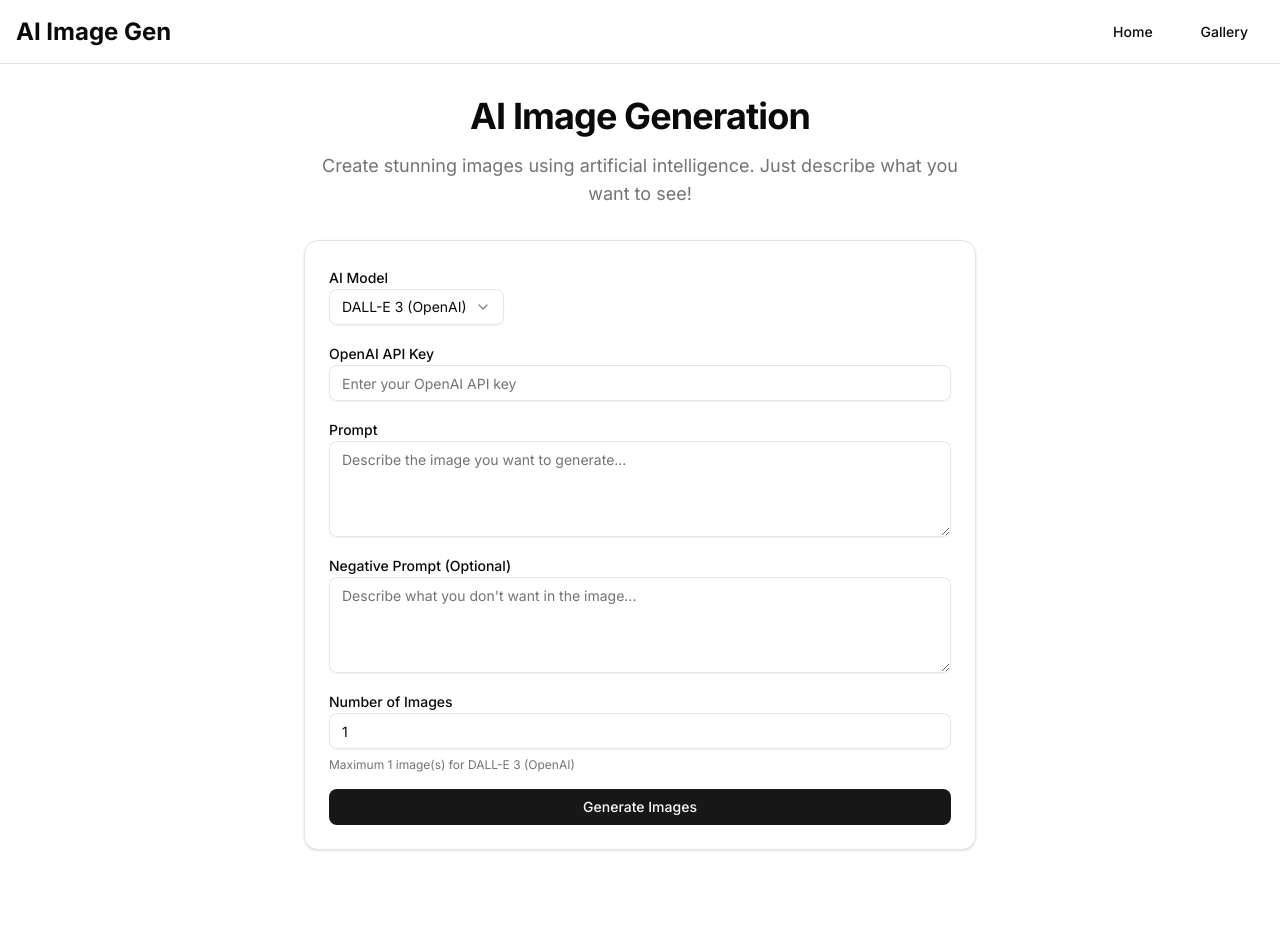
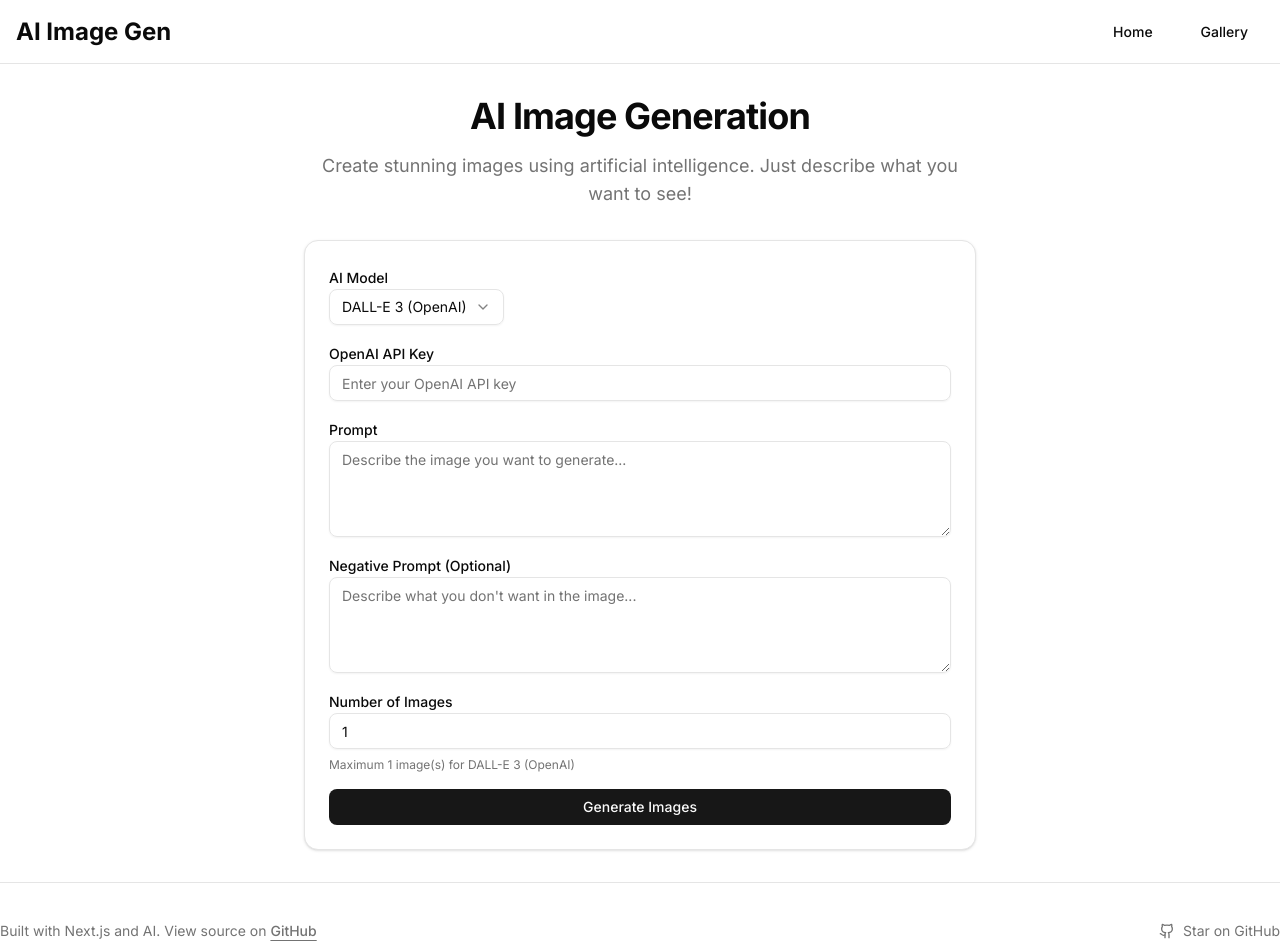
Before and after one commit to jupiter221208/ai-image-generation, a Next.js app: page / in a window 1280 px wide. Shown: the top 952 px of the page. Before the commit the page ends 882 px from the top, so only its background shows below. Built offline with nearby package versions, Linux system fonts and the light colour scheme.

Commit message:
Add Footer component to link with github

```diff
--- a/src/app/layout.tsx
+++ b/src/app/layout.tsx
@@ -3,6 +3,7 @@ import { Inter } from "next/font/google";
 import "./globals.css";
 import { Toaster } from "@/components/ui/sonner";
 import { Providers } from "@/components/Providers";
+import { Footer } from "@/components/Footer";
 
 const inter = Inter({ subsets: ["latin"] });
 
@@ -20,7 +21,10 @@ export default function RootLayout({
     <html lang="en">
       <body className={inter.className}>
         <Providers>
-          {children}
+          <div className="flex min-h-screen flex-col">
+            <main className="flex-1">{children}</main>
+            <Footer />
+          </div>
           <Toaster />
         </Providers>
       </body>
--- /dev/null
+++ b/src/components/Footer.tsx
@@ -0,0 +1,30 @@
+"use client";
+
+import { Github } from "lucide-react";
+
+export function Footer() {
+  return (
+    <footer className="border-t container mx-auto flex flex-col items-center justify-between gap-4 md:h-24 md:flex-row py-6 md:py-0">
+      <p className="text-center text-sm leading-loose text-muted-foreground md:text-left">
+        Built with Next.js and AI. View source on&nbsp;
+        <a
+          href="https://github.com/jupiter221208/ai-image-generation"
+          target="_blank"
+          rel="noopener noreferrer"
+          className="font-medium underline underline-offset-4"
+        >
+          GitHub
+        </a>
+      </p>
+      <a
+        href="https://github.com/jupiter221208/ai-image-generation"
+        target="_blank"
+        rel="noopener noreferrer"
+        className="flex items-center gap-2 text-sm text-muted-foreground hover:text-foreground"
+      >
+        <Github className="h-4 w-4" />
+        <span>Star on GitHub</span>
+      </a>
+    </footer>
+  );
+}
```
